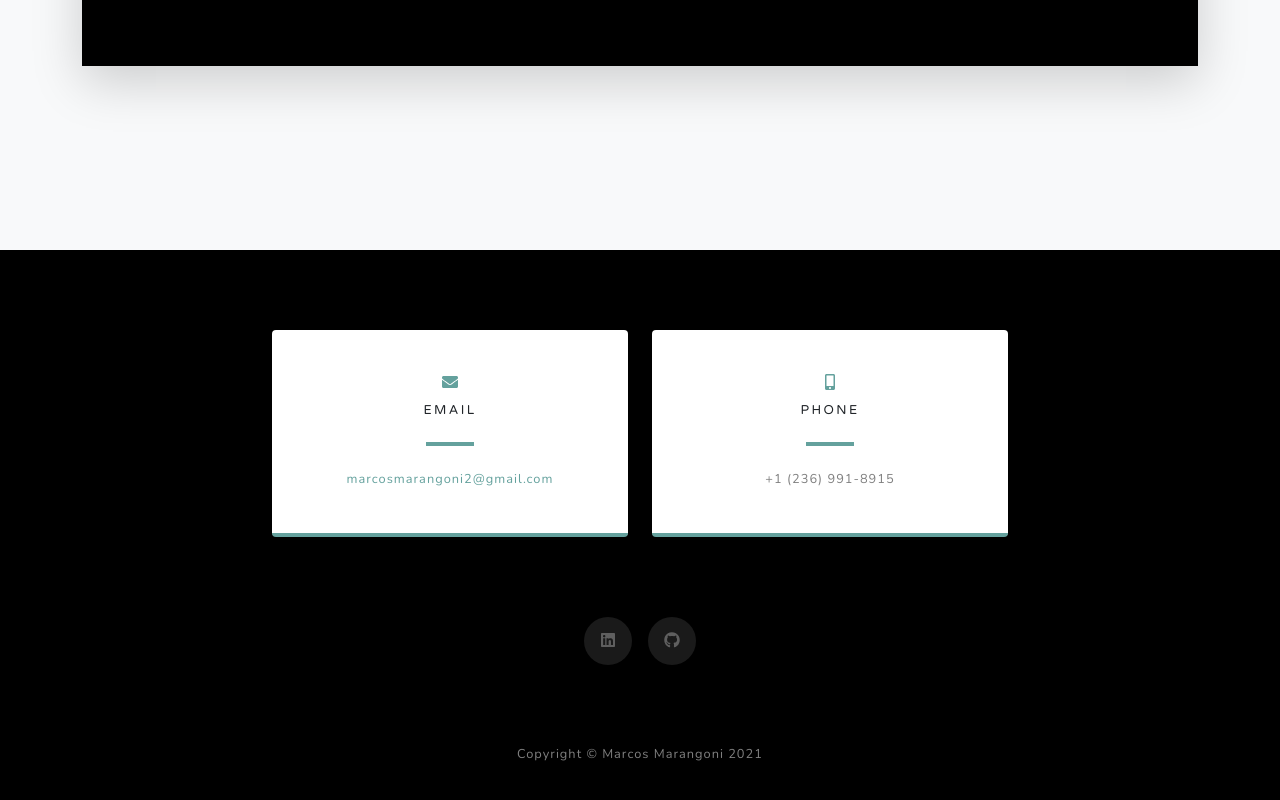
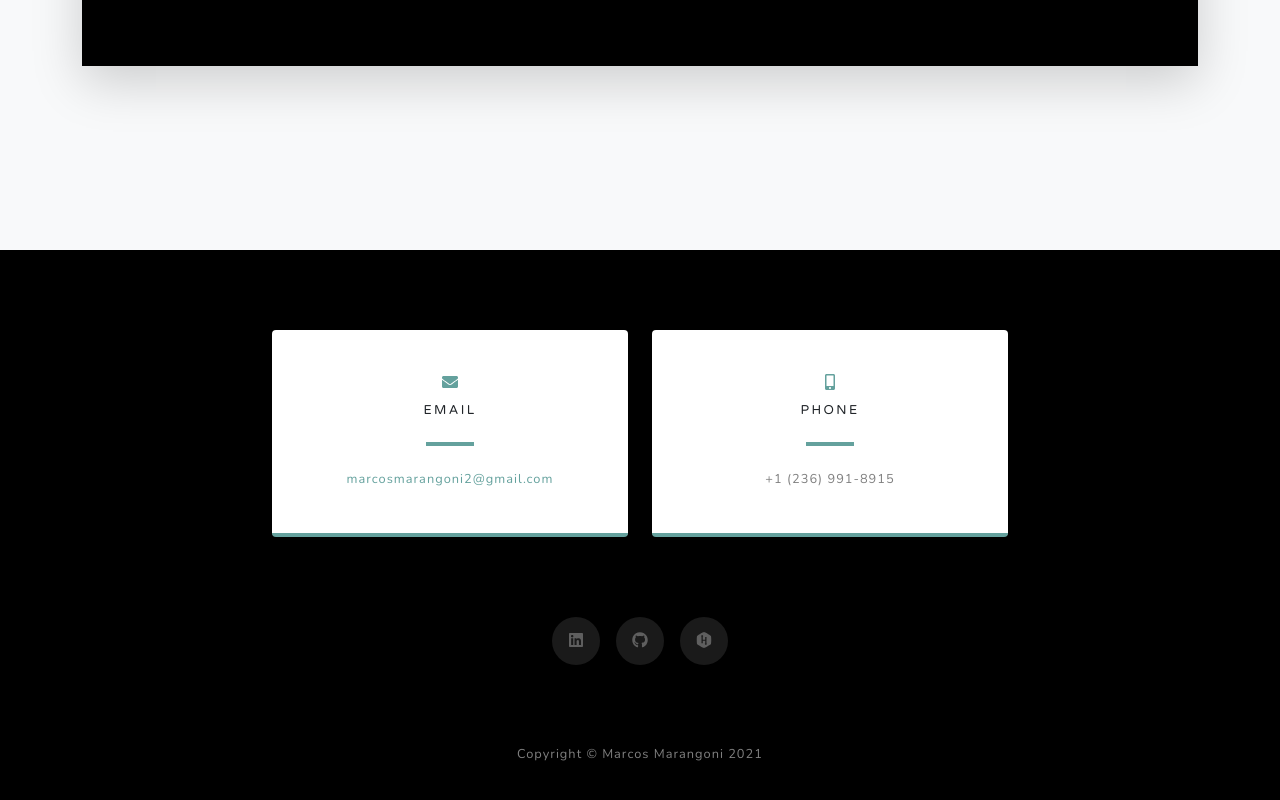
Before and after one commit to marcosmarangoni/portfolio, a React (Create React App) app: page /#/portfolio in a window 1280 px wide. Shown: the part 5462-6262 px from the top of the page. Built offline with nearby package versions, Linux system fonts and the light colour scheme.

Commit message:
Refreshed resume and add HackerRank to footer

```diff
--- a/src/components/portfolio/Footer.tsx
+++ b/src/components/portfolio/Footer.tsx
@@ -1,4 +1,5 @@
 import React, { useEffect, useState } from 'react';
+import ReactTooltip from 'react-tooltip';
 
 function Footer() {
   return (
@@ -28,8 +29,16 @@ function Footer() {
             </div>
           </div>
           <div className="social d-flex justify-content-center">
-            <a className="mx-2" href="https://www.linkedin.com/in/marcos-eduardo-marangoni-6927318b/"><i className="fab fa-linkedin"></i></a>
-            <a className="mx-2" href="https://github.com/marcosmarangoni"><i className="fab fa-github"></i></a>
+            <React.Fragment>
+              <a className="mx-2" data-tip="LinkedIn" href="https://www.linkedin.com/in/marcos-eduardo-marangoni-6927318b/"><i className="fab fa-linkedin"></i></a>
+            </React.Fragment>
+            <React.Fragment>
+              <a className="mx-2" data-tip="GitHub" href="https://github.com/marcosmarangoni"><i className="fab fa-github"></i></a>
+            </React.Fragment>
+            <React.Fragment>
+              <a className="mx-2" data-tip="HackerRank" href="https://www.hackerrank.com/morangus2"><i className="fab fa-hackerrank"></i></a>
+              <ReactTooltip />
+            </React.Fragment>
           </div>
         </div>
       </section >
```
